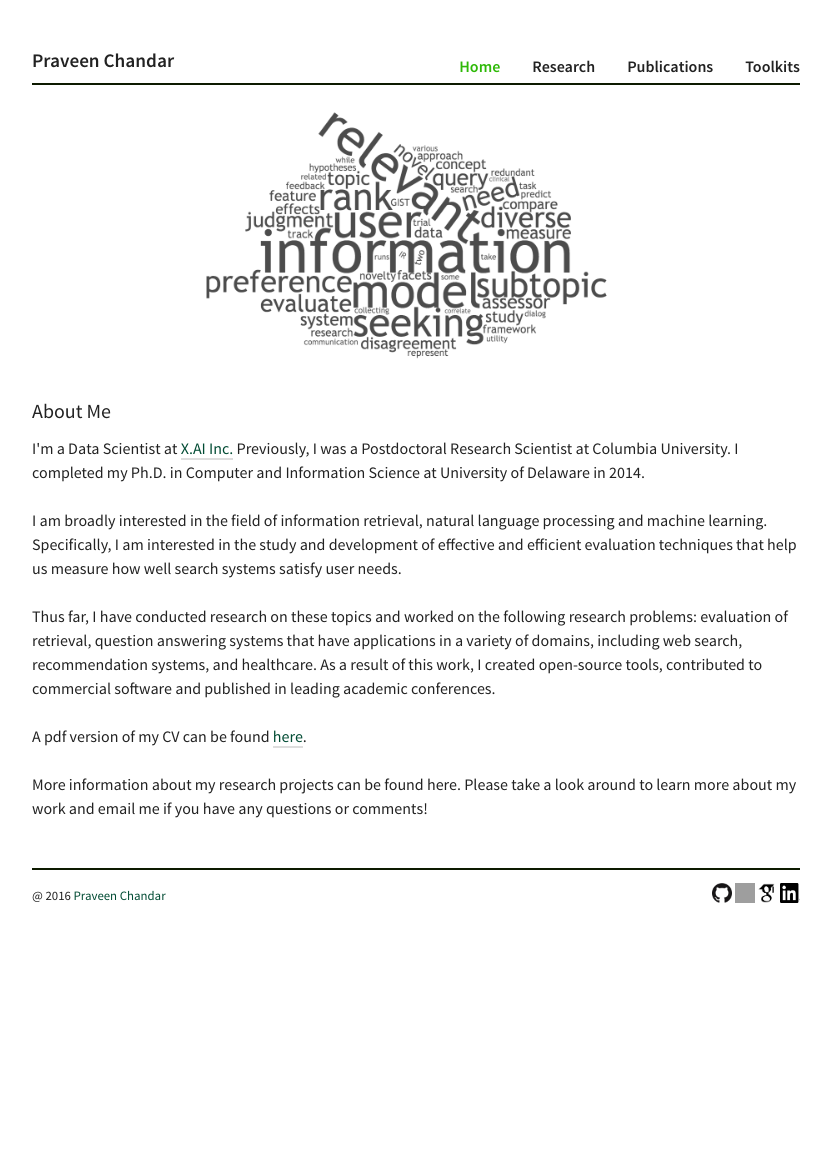
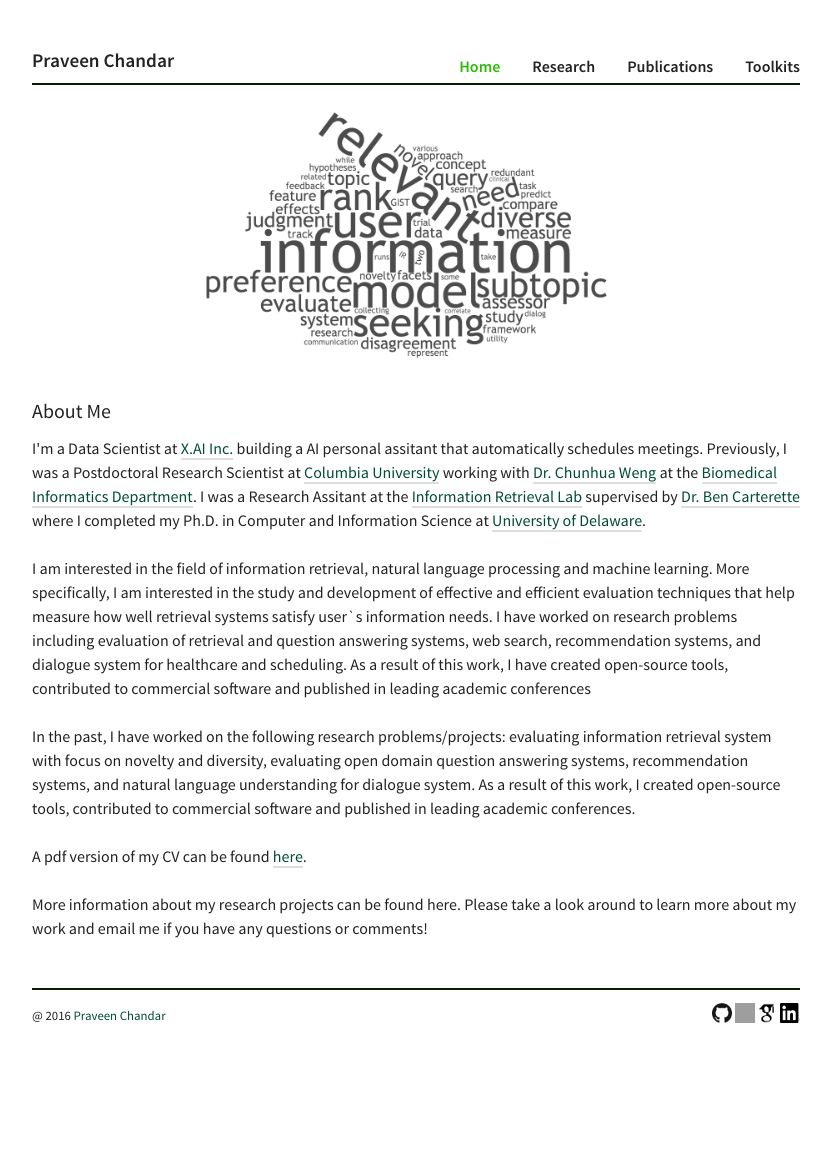
Before and after one commit to pchandar/pchandar.github.io, a Jekyll site: the page built from index.html, in a window 1280 px wide. Shown: the whole page, without its empty margins (224-1055 px from the left). Built offline with Jekyll 4.4.1, drawn with Linux system fonts in a browser that asks for light colours; Markdown is read by kramdown in place of the engine named in the settings; the list of posts is cut into pages by our own code; before the commit the page ends 1034 px from its top, so only the background shows below that; grey boxes are pictures that could not be loaded.

Commit message:
modified the about me section in index.html page

```diff
--- a/index.html
+++ b/index.html
@@ -33,11 +33,12 @@ title: Home
 
 <center><img src="/public/images/wordcloud.png" width="600"/></center>
 <h3>About Me</h3>
- <p>I'm a Data Scientist  at <a href="http://www.x.ai">X.AI Inc.</a> Previously, I was a Postdoctoral Research Scientist at Columbia University. I completed my Ph.D. in Computer and Information Science at University of Delaware in 2014. </p>
+ <p>I'm a Data Scientist  at <a href="http://www.x.ai">X.AI Inc.</a> building a AI personal assitant that automatically schedules meetings.</a> Previously, I was a Postdoctoral Research Scientist at <a href="http://www.columbia.edu/">Columbia University</a> working with <a href="http://people.dbmi.columbia.edu/~chw7007/">Dr. Chunhua Weng</a> at the <a href="https://www.dbmi.columbia.edu/">Biomedical Informatics Department</a>. I was a Research Assitant at the <a href="http://ir.cis.udel.edu/">Information Retrieval Lab</a> supervised by <a href="http://ir.cis.udel.edu/~carteret/">Dr. Ben Carterette</a> where I completed my Ph.D. in Computer and Information Science at <a href="http://www.udel.edu"> University of Delaware</a>. </p>
 
- <p>I am broadly interested in the field of information retrieval, natural language processing and machine learning. Specifically, I am interested in the study and development of effective and efficient evaluation techniques that help us measure how well search systems satisfy user needs.</p>
+ <p>I am interested in the field of information retrieval, natural language processing and machine learning. More specifically, I am interested in the study and development of effective and efficient evaluation techniques that help measure how well retrieval systems satisfy user`s information needs.
+ I have worked on research problems including evaluation of retrieval and  question answering systems, web search, recommendation systems, and dialogue system for healthcare and scheduling. As a result of this work, I have created open-source tools, contributed to commercial software and published in leading academic conferences</p>
 
- <p>Thus far, I have conducted research on these topics and worked on the following research problems:  evaluation of retrieval,  question answering systems that have applications in a variety of domains, including web search, recommendation systems, and healthcare. As a result of this work, I created open-source tools, contributed to commercial software and published in leading academic conferences.</p>
+ <p>In the past, I have worked on the following research problems/projects:  evaluating information retrieval system with focus on novelty and diversity, evaluating open domain question answering systems, recommendation systems, and natural language understanding for dialogue system. As a result of this work, I created open-source tools, contributed to commercial software and published in leading academic conferences.</p>
 
  <p>A pdf version of my CV can be found <a href="/cv.pdf">here</a>.</p>
 
```
